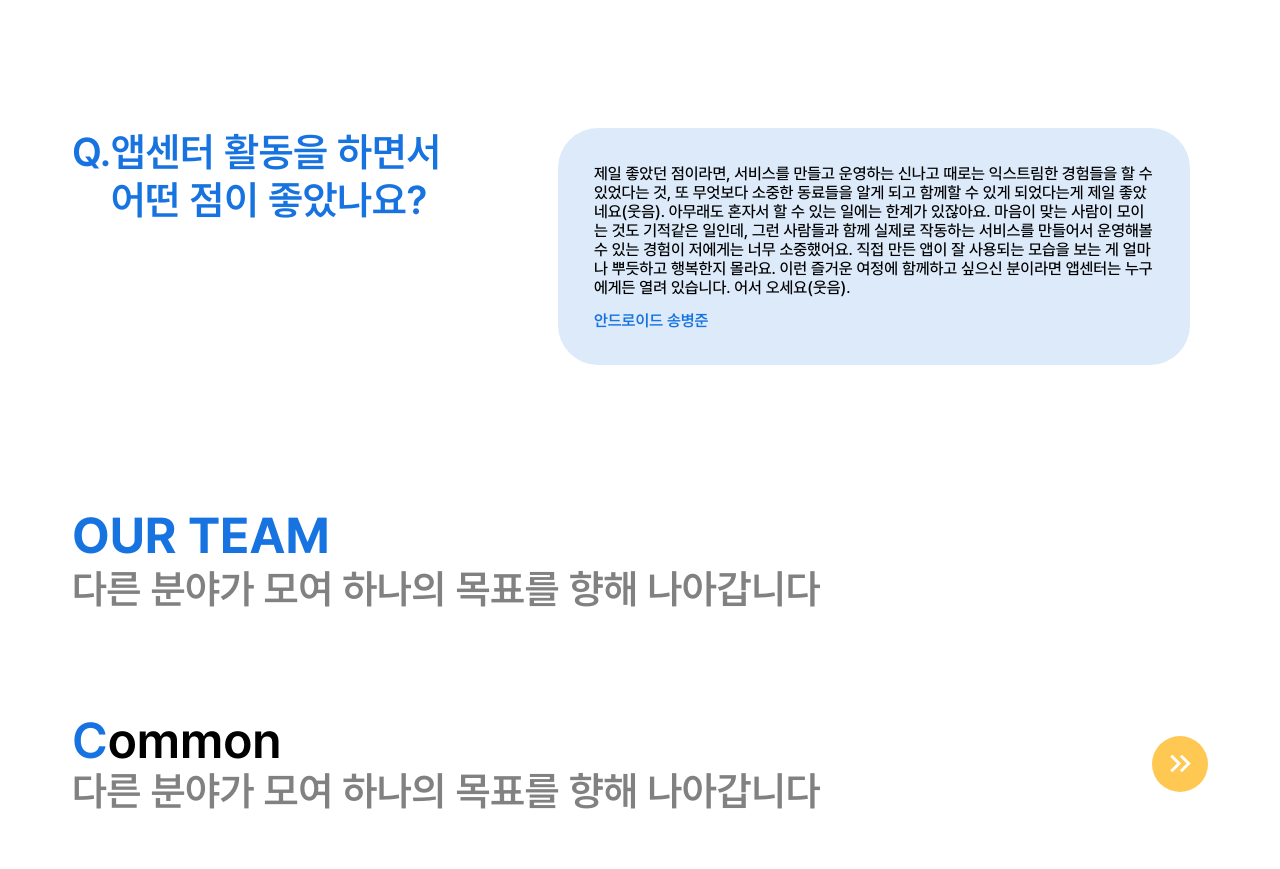
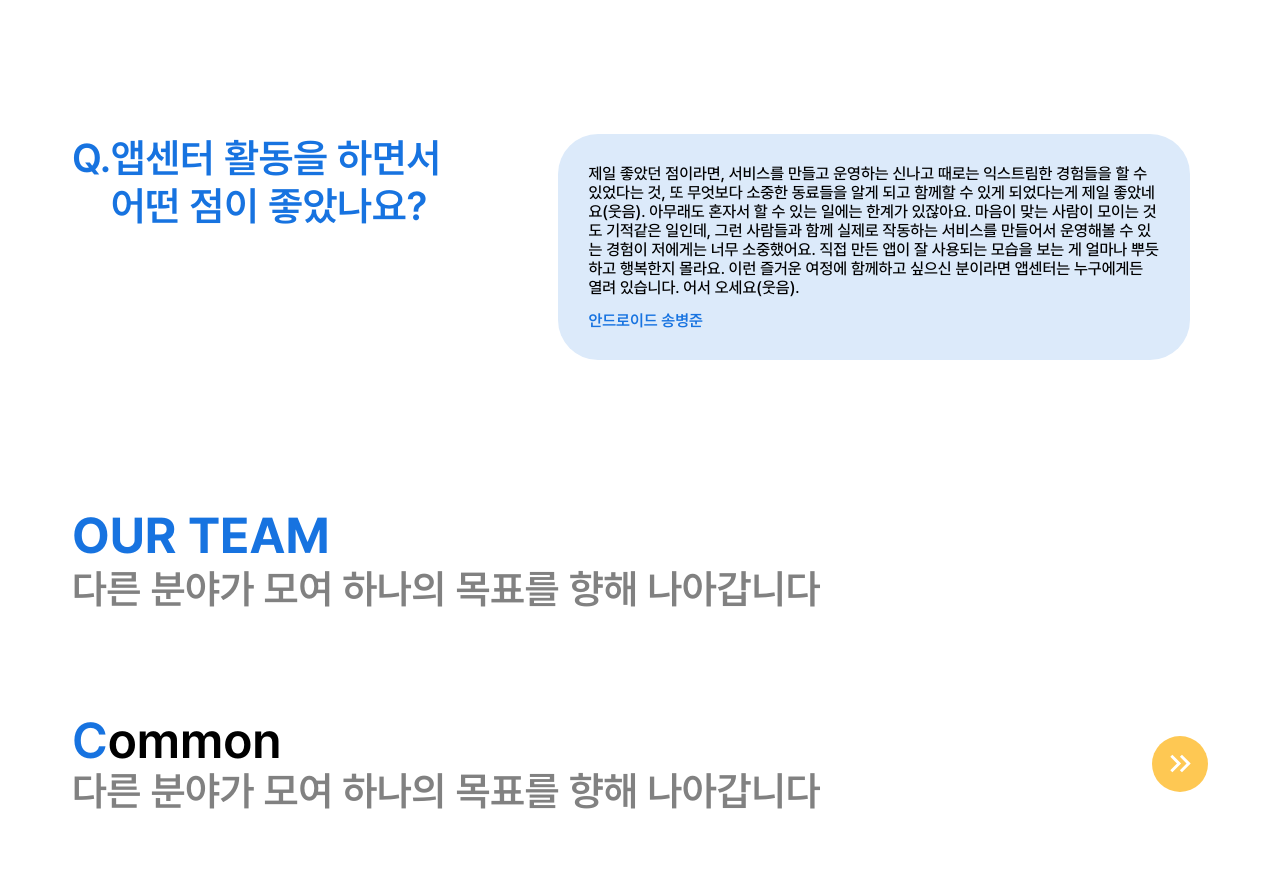
Before and after one commit to inu-appcenter/appcenter-homepage-renewal, a React (Create React App) app: page /appcenter-homepage-renewal/home in a window 1280 px wide. Shown: the part 1223-2092 px from the top of the page. Built offline with nearby package versions, Linux system fonts and the light colour scheme.

Commit message:
design: interview border radius 수정

```diff
--- a/src/component/aboutus/Interview.js
+++ b/src/component/aboutus/Interview.js
@@ -71,7 +71,6 @@ const InterViewBox = styled.div`
   flex-direction: column;
   border-radius: 40px;
   background-color: ${props => props.theme.color.primaryLight};
-  padding: ${viewWidthCalc(40)};
   margin-right: ${viewWidthCalc(20)};
   white-space: nowrap;
   .answer{
@@ -82,4 +81,23 @@ const InterViewBox = styled.div`
     font-weight: 600;
     margin-top: ${viewHeightCalc(18)}
   }
+  padding: 40px;
+  @media(max-width: 1800px) {
+    padding: 30px;
+  }
+  @media(max-width: 1200px) {
+    padding: 28px;
+  }
+  @media(max-width: 768px) {
+    border-radius: 30px;
+    padding: 20px;
+  }
+  @media(max-width: 576px) {
+    border-radius: 20px;
+    padding: 16px;
+  }
+  @media (max-width: 280px) {
+    border-radius: 10px;
+    padding: 8px;
+  }
 `
```
